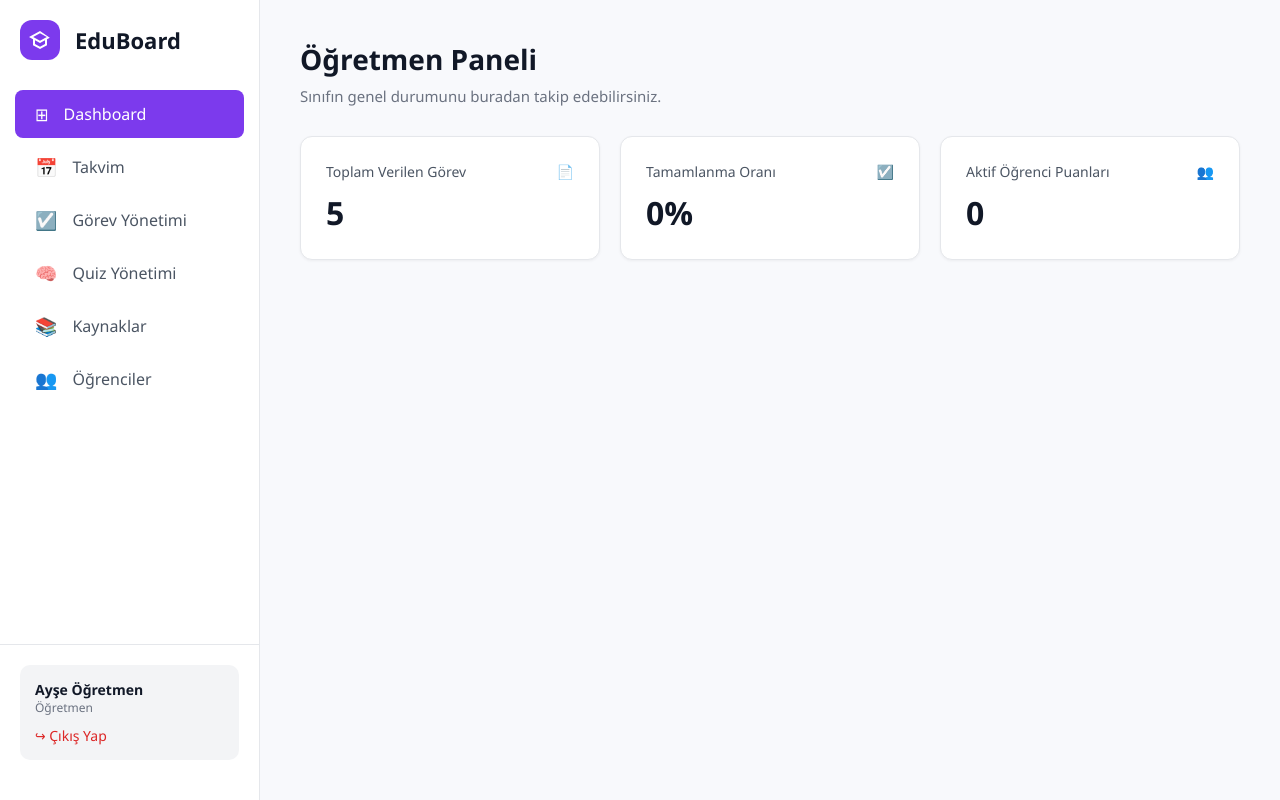
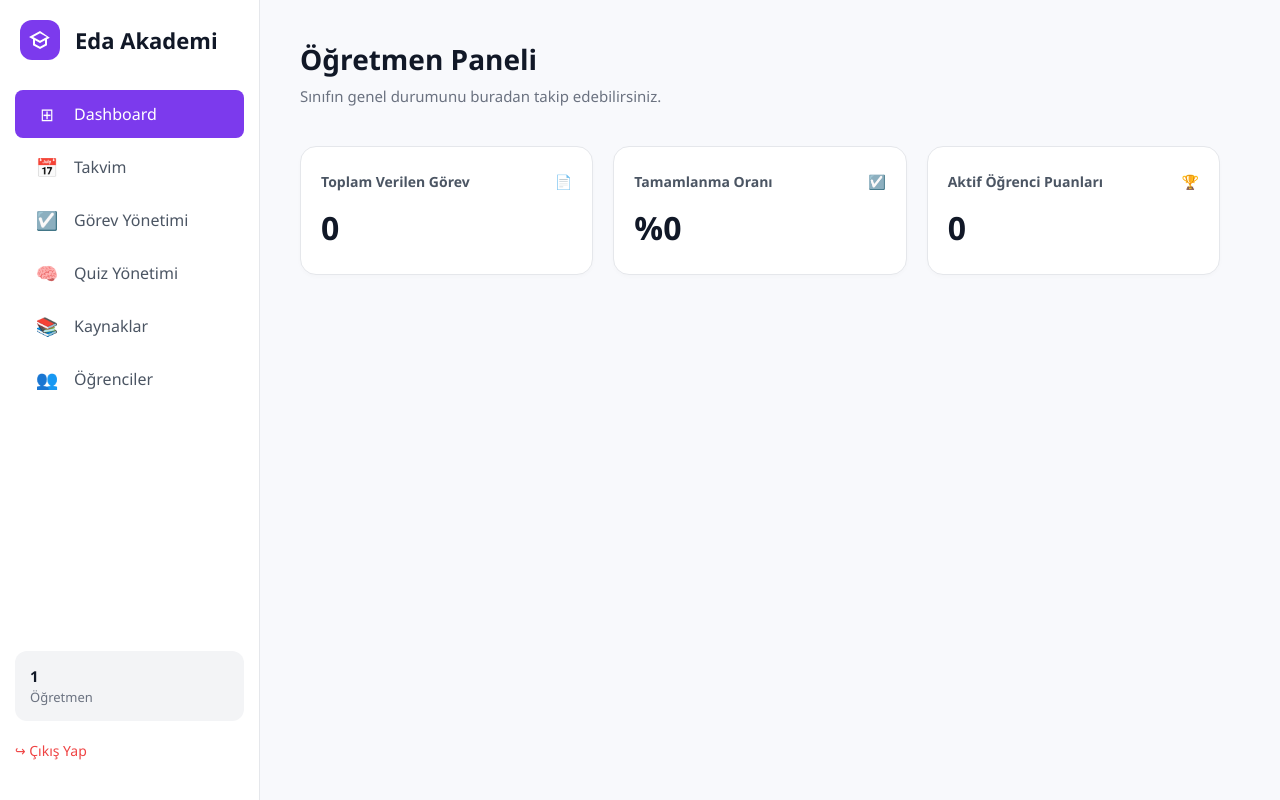
Before and after one commit to dertlimehmetsalih286-cyber/eda-akedemi, a Flask app: page /ogretmen in a window 1280 px wide. Run offline with Flask 3, Linux system fonts and the light colour scheme; the visitor is signed in with stand-in values (Sample User, id 1); data that the repository does not hold is empty.

Commit message:
Update ogretmen.html

```diff
--- a/templates/ogretmen.html
+++ b/templates/ogretmen.html
@@ -2,12 +2,12 @@
 <html lang="tr">
 <head>
     <meta charset="UTF-8">
-    <meta name="viewport" content="width=device-width, initial-scale=1.0">
     <title>Eda Akademi - Öğretmen Paneli</title>
     <style>
         * { margin: 0; padding: 0; box-sizing: border-box; font-family: 'Segoe UI', Tahoma, Geneva, Verdana, sans-serif; }
         body { display: flex; min-height: 100vh; background-color: #f8f9fc; }
-        .sidebar { width: 260px; background-color: white; border-right: 1px solid #e5e7eb; display: flex; flex-direction: column; padding: 20px 0; }
+
+        .sidebar { width: 260px; background-color: white; border-right: 1px solid #e5e7eb; display: flex; flex-direction: column; padding: 20px 0; position: fixed; height: 100vh; top: 0; left: 0; z-index: 1000; }
         .logo-container { display: flex; align-items: center; padding: 0 20px 30px 20px; font-size: 22px; font-weight: bold; color: #111827; }
         .logo-icon { background-color: #7c3aed; width: 40px; height: 40px; border-radius: 12px; display: flex; align-items: center; justify-content: center; margin-right: 15px; }
         .logo-icon svg { width: 24px; height: 24px; fill: white; }
@@ -16,29 +16,29 @@
         .nav-link { display: flex; align-items: center; padding: 12px 20px; text-decoration: none; color: #4b5563; font-weight: 500; border-radius: 8px; transition: all 0.2s; }
         .nav-link:hover { background-color: #f3f4f6; color: #111827; }
         .nav-link.active { background-color: #7c3aed; color: white; }
-        .nav-icon { margin-right: 15px; font-size: 18px; }
-        .profile-section { padding: 20px; border-top: 1px solid #e5e7eb; margin-top: auto; }
-        .profile-card { background-color: #f3f4f6; padding: 15px; border-radius: 10px; display: flex; flex-direction: column; }
-        .profile-name { font-weight: bold; color: #111827; font-size: 14px; }
-        .profile-role { color: #6b7280; font-size: 12px; margin-bottom: 10px; }
-        .logout-btn { color: #dc2626; text-decoration: none; font-size: 14px; font-weight: 500; display: flex; align-items: center; }
-        .main-content { flex-grow: 1; padding: 40px; overflow-y: auto; }
-        .page-header { margin-bottom: 30px; }
+        .nav-icon { margin-right: 15px; font-size: 18px; width: 24px; text-align: center; }
+
+        .user-profile-box { margin: 20px 15px; padding: 15px; background: #f3f4f6; border-radius: 12px; }
+        .user-name { font-weight: bold; color: #111827; font-size: 15px; margin-bottom: 2px; }
+        .user-role { color: #6b7280; font-size: 13px; }
+        .logout-section { padding: 0 15px 20px 15px; }
+        .logout-btn { color: #ef4444; text-decoration: none; font-size: 14px; font-weight: 500; display: flex; align-items: center; gap: 10px; }
+
+        .main-content { margin-left: 260px; padding: 40px; width: calc(100% - 260px); max-width: 1000px; }
         .page-title { font-size: 28px; font-weight: bold; color: #111827; margin-bottom: 8px; }
-        .page-subtitle { color: #6b7280; font-size: 15px; }
-        .stats-grid { display: flex; gap: 20px; margin-bottom: 30px; }
-        .stat-card { background-color: white; padding: 25px; border-radius: 12px; flex: 1; border: 1px solid #e5e7eb; box-shadow: 0 1px 3px rgba(0,0,0,0.05); }
-        .stat-title { color: #4b5563; font-size: 14px; font-weight: 500; margin-bottom: 10px; display: flex; justify-content: space-between; }
+        .page-subtitle { color: #6b7280; font-size: 15px; margin-bottom: 40px; }
+
+        .stats-grid { display: grid; grid-template-columns: repeat(3, 1fr); gap: 20px; }
+        .stat-card { background: white; padding: 25px 20px; border-radius: 16px; border: 1px solid #e5e7eb; box-shadow: 0 2px 4px rgba(0,0,0,0.02); display: flex; flex-direction: column; }
+        .stat-header { display: flex; justify-content: space-between; align-items: center; margin-bottom: 15px; font-size: 14px; font-weight: 600; color: #4b5563; }
         .stat-value { font-size: 32px; font-weight: bold; color: #111827; }
     </style>
 </head>
 <body>
     <aside class="sidebar">
         <div class="logo-container">
-            <div class="logo-icon">
-                <svg viewBox="0 0 24 24"><path d="M12 3L1 9l4 2.18v6L12 21l7-3.82v-6l2.81-1.53L12 3zm6.82 6L12 12.72 5.18 9 12 5.28 18.82 9zM17 15.99l-5 2.73-5-2.73v-3.72l5 2.73 5-2.73v3.72z"/></svg>
-            </div>
-            EduBoard
+            <div class="logo-icon"><svg viewBox="0 0 24 24"><path d="M12 3L1 9l4 2.18v6L12 21l7-3.82v-6l2.81-1.53L12 3zm6.82 6L12 12.72 5.18 9 12 5.28 18.82 9zM17 15.99l-5 2.73-5-2.73v-3.72l5 2.73 5-2.73v3.72z"/></svg></div>
+            Eda Akademi
         </div>
         <ul class="nav-links">
             <li class="nav-item"><a href="/ogretmen" class="nav-link active"><span class="nav-icon">⊞</span> Dashboard</a></li>
@@ -48,32 +48,29 @@
             <li class="nav-item"><a href="/kaynaklar" class="nav-link"><span class="nav-icon">📚</span> Kaynaklar</a></li>
             <li class="nav-item"><a href="/ogrenciler" class="nav-link"><span class="nav-icon">👥</span> Öğrenciler</a></li>
         </ul>
-        <div class="profile-section">
-            <div class="profile-card">
-                <span class="profile-name">Ayşe Öğretmen</span>
-                <span class="profile-role">Öğretmen</span>
-                <a href="/" class="logout-btn">↪ Çıkış Yap</a>
-            </div>
+        <div class="user-profile-box">
+            <div class="user-name">{{ session.isim if session.isim else 'Öğretmen' }}</div>
+            <div class="user-role">Öğretmen</div>
         </div>
+        <div class="logout-section"><a href="/logout" class="logout-btn">↪ Çıkış Yap</a></div>
     </aside>
 
     <main class="main-content">
-        <div class="page-header">
-            <h1 class="page-title">Öğretmen Paneli</h1>
-            <p class="page-subtitle">Sınıfın genel durumunu buradan takip edebilirsiniz.</p>
-        </div>
+        <div class="page-title">Öğretmen Paneli</div>
+        <div class="page-subtitle">Sınıfın genel durumunu buradan takip edebilirsiniz.</div>
+
         <div class="stats-grid">
             <div class="stat-card">
-                <div class="stat-title">Toplam Verilen Görev <span>📄</span></div>
-                <div class="stat-value">5</div>
+                <div class="stat-header"><span>Toplam Verilen Görev</span> <span style="color:#8b5cf6;">📄</span></div>
+                <div class="stat-value">{{ toplam_gorev }}</div>
             </div>
             <div class="stat-card">
-                <div class="stat-title">Tamamlanma Oranı <span>☑️</span></div>
-                <div class="stat-value">0%</div>
+                <div class="stat-header"><span>Tamamlanma Oranı</span> <span style="color:#f59e0b;">☑️</span></div>
+                <div class="stat-value">%{{ tamamlanma_orani }}</div>
             </div>
             <div class="stat-card">
-                <div class="stat-title">Aktif Öğrenci Puanları <span>👥</span></div>
-                <div class="stat-value">0</div>
+                <div class="stat-header"><span>Aktif Öğrenci Puanları</span> <span style="color:#22c55e;">🏆</span></div>
+                <div class="stat-value">{{ aktif_puan }}</div>
             </div>
         </div>
     </main>
```
